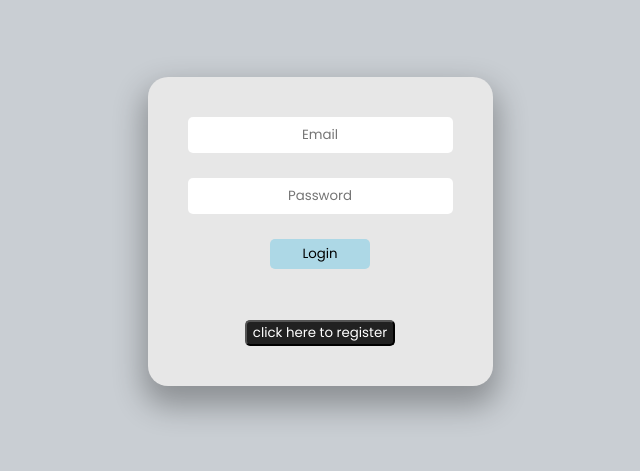
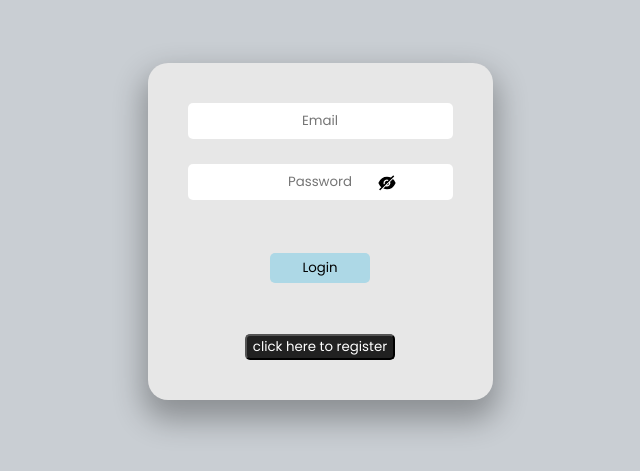
Before and after one commit to Aryan1982/mern-authorization-client, a React (Create React App) app: page /#/ in a window 1280 px wide. Shown: the part 177-648 px from the top of the page, without its empty margins (320-960 px from the left). Built offline with nearby package versions, Linux system fonts and the light colour scheme.

Commit message:
toggle password btn

```diff
--- a/package.json
+++ b/package.json
@@ -11,6 +11,7 @@
     "jsonwebtoken": "^9.0.0",
     "react": "^18.2.0",
     "react-dom": "^18.2.0",
+    "react-icons": "^4.8.0",
     "react-router-dom": "^6.8.2",
     "react-scripts": "5.0.1",
     "web-vitals": "^2.1.4"
--- a/src/pages/login.jsx
+++ b/src/pages/login.jsx
@@ -1,11 +1,21 @@
 import React,{useState} from "react";
 import {Link} from "react-router-dom"
+import { AiFillEyeInvisible,AiFillEye } from 'react-icons/ai';
 
 import "./pages.css"
 const Login=()=> {
   const [email,setEmail]=useState("")
   const [password,setPassword]=useState("")
+  const [passwordType, setPasswordType] = useState("password");
 
+    const togglePassword =()=>{
+      if(passwordType==="password")
+      {
+       setPasswordType("text")
+       return;
+      }
+      setPasswordType("password")
+    }
   async function loginUser(event){
     event.preventDefault()
 
@@ -56,10 +66,12 @@ const Login=()=> {
 
         <input
         value={password}
-        onChange={(e)=>setPassword(e.target.value)}
-        type="password"
+        onChange={(e)=>{setPassword(e.target.value);
+        }}
+        type={passwordType}
         placeholder="Password"
-        />
+        /><button type="button" className="togglepassword" onClick={togglePassword}>
+        { passwordType==="password"? <AiFillEyeInvisible style={{color:"black",fontSize: '20px'}}/> :<AiFillEye style={{color:"black",fontSize: '20px'}}/> }</button>
         <br/>
 
         <input className="submitbtn" type="submit" value="Login"/><br/><br/>
--- a/src/pages/newquotepage.css
+++ b/src/pages/newquotepage.css
@@ -54,3 +54,12 @@ button{
 .quotediv h4{
 	text-align: left;
 }
+
+.togglepassword{
+	position:relative;
+	top:-28px;
+	right:-67px;
+	background:transparent;
+	height: auto;
+	border:none;
+}
--- a/src/pages/register.jsx
+++ b/src/pages/register.jsx
@@ -1,13 +1,25 @@
 import React,{useState} from "react";
 import {Link} from "react-router-dom"
-// import {useHistory} from 'react-router-dom'
+import { AiFillEyeInvisible,AiFillEye } from 'react-icons/ai';
 import "./pages.css"
+
+
 function Register() {
   // const history = useHistory()
   const [name,setName]=useState("")
   const [email,setEmail]=useState("")
   const [password,setPassword]=useState("")
+  const [passwordType, setPasswordType] = useState("password");
 
+
+    const togglePassword =()=>{
+      if(passwordType==="password")
+      {
+       setPasswordType("text")
+       return;
+      }
+      setPasswordType("password")
+    }
   async function registerUser(event){
     event.preventDefault()
     const response = await fetch("https://mern-authorization-server.onrender.com/api/register", {
@@ -56,9 +68,10 @@ function Register() {
         <input
         value={password}
         onChange={(e)=>setPassword(e.target.value)}
-        type="password"
+        type={passwordType}
         placeholder="Password"
-        />
+        /><button type="button" className="togglepassword" onClick={togglePassword}>
+        { passwordType==="password"? <AiFillEyeInvisible style={{color:"black",fontSize: '20px'}}/> :<AiFillEye style={{color:"black",fontSize: '20px'}}/> }</button>
         <br/>
 
         <input className="submitbtn" type="submit" value="Register"/><br/><br/>
```
Also changed, not shown: 1 other file (tests, documents, lock files or other folders).
